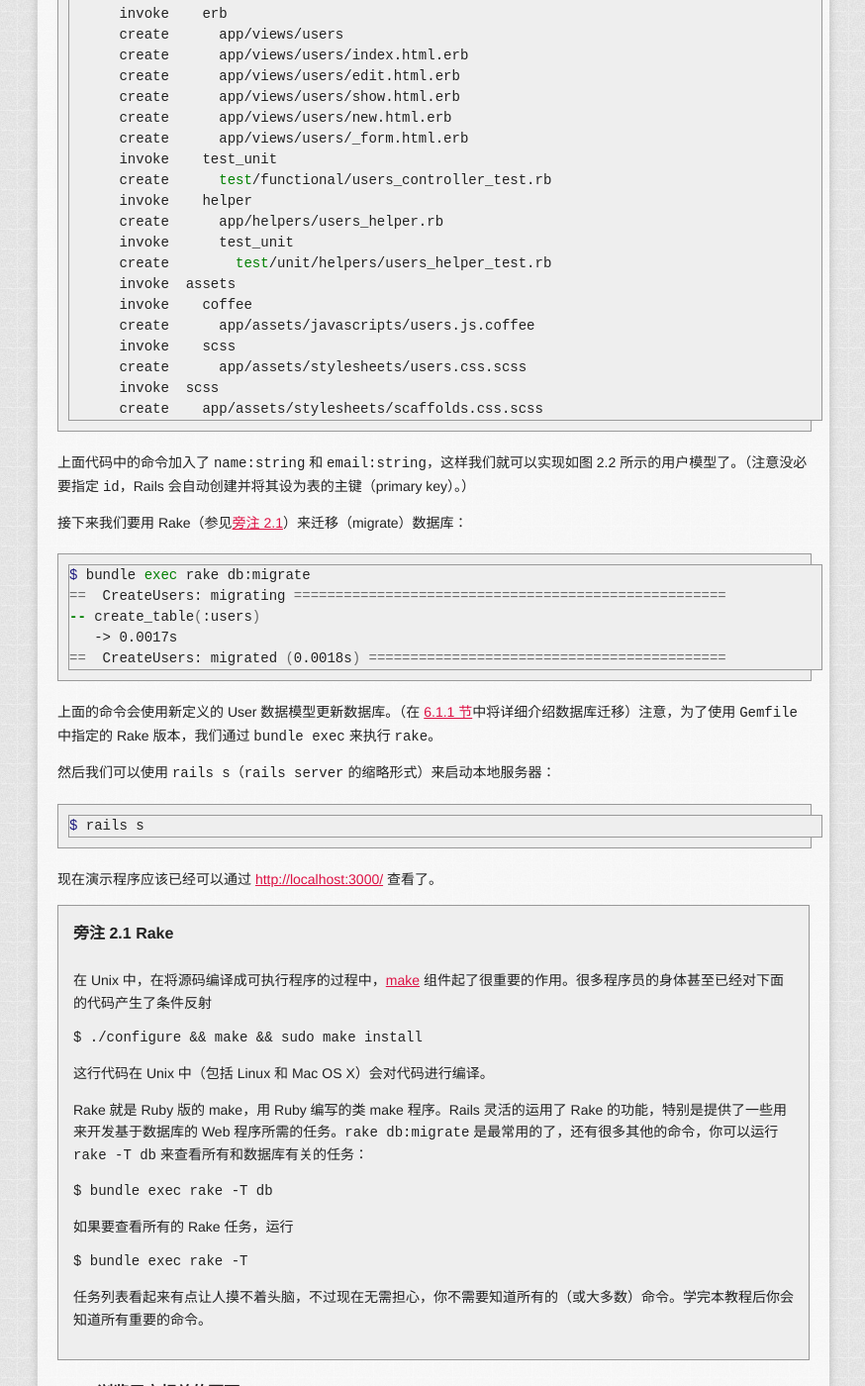
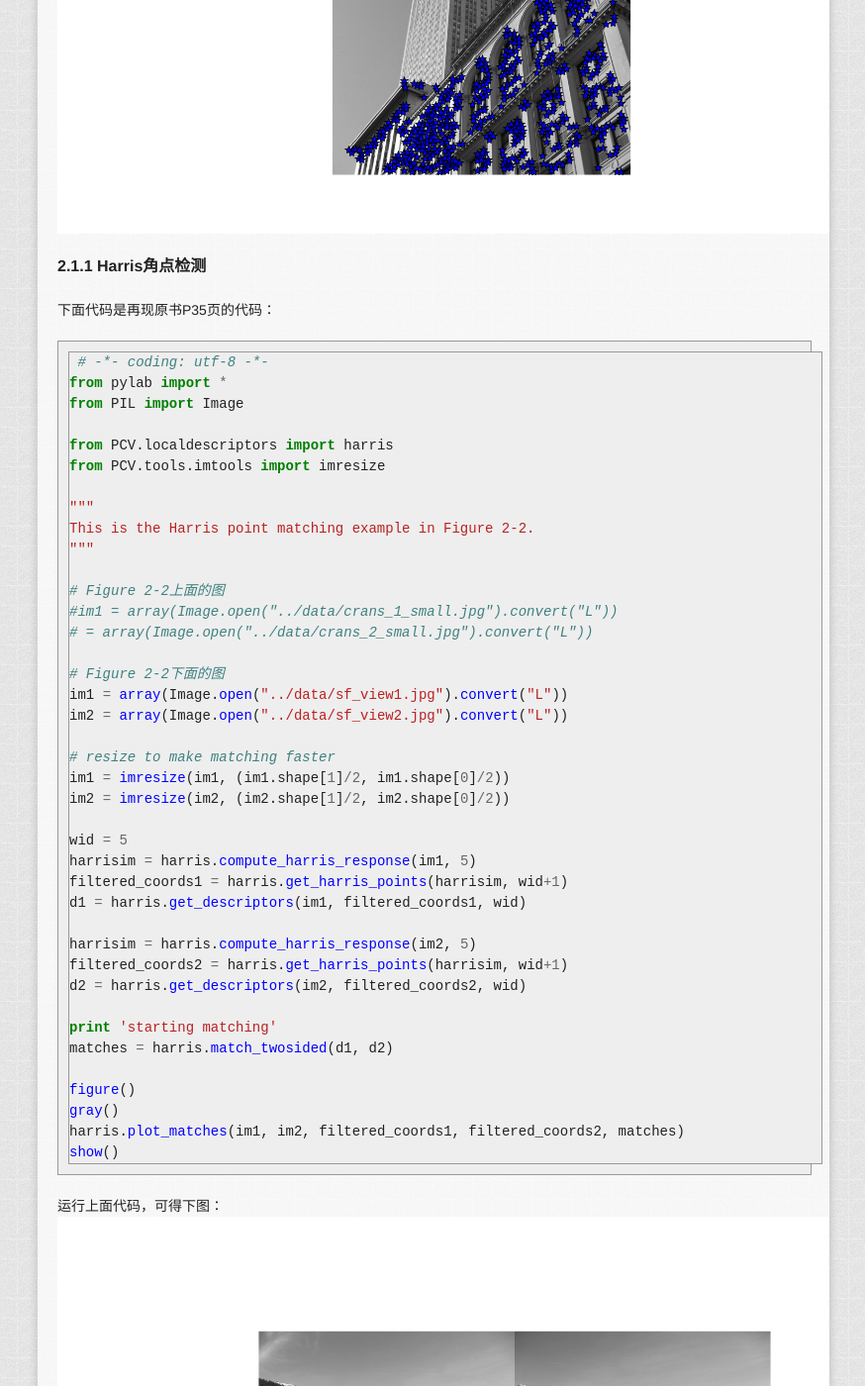
Before and after one commit to willard-yuan/pcvwithpython, a Jekyll site: the page built from chapter2.md, in a window 1280 px wide and 1400 px high, scrolled down 3109 px. Shown: the whole window at 99% size, without its empty margins (202-1076 px from the left). Built offline with Jekyll 4.4.1, drawn with Linux system fonts in a browser that asks for light colours; nearby versions of some CDN libraries; library files that are not in the unit come from our copies; Markdown is read by kramdown in place of the engine named in the settings; some of the changed text lies outside the part shown.

Commit message:
update ch02

````diff
--- a/chapter2.md
+++ b/chapter2.md
@@ -1,7 +1,96 @@
 ---
 layout: chapter
-title: 第二章 演示程序
+title: 第二章 图像局部描述符
 ---
+
+<h2 id="sec-2-1">2.1 Harris角点检测</h2>
+
+下面是harris角点检测实例代码。
+
+```python
+ # -*- coding: utf-8 -*-
+from pylab import *
+from PIL import Image
+
+from PCV.localdescriptors import harris
+
+"""
+Example of detecting Harris corner points (Figure 2-1 in the book).
+"""
+
+# open image
+im = array(Image.open('../data/empire.jpg').convert('L'))
+
+# detect corners and plot
+harrisim = harris.compute_harris_response(im)
+# the Harris response function
+harrisim1 = 255-harrisim
+figure()
+gray()
+imshow(harrisim1)
+axis('off')
+filtered_coords = harris.get_harris_points(harrisim, 6, threshold=0.01)
+#filtered_coords = harris.get_harris_points(harrisim, 6, threshold=0.05)
+#filtered_coords = harris.get_harris_points(harrisim, 6, threshold=0.1)
+harris.plot_harris_points(im, filtered_coords)
+
+# plot only 200 strongest
+# harris.plot_harris_points(im, filtered_coords[:200])
+```
+运行下面代码，可得原书P32页的图:
+![ch01_fig2-1_harris-response](assets/images/figures/ch02/ch01_fig2-1_harris-response.png)
+![ch01_fig2-1_harris-corners0.01](assets/images/figures/ch02/ch01_fig2-1_harris-corners0.01.png)
+![ch01_fig2-1_harris-corners0.05](assets/images/figures/ch02/ch01_fig2-1_harris-corners0.05.png)
+![ch01_fig2-1_harris-corners0.1](assets/images/figures/ch02/ch01_fig2-1_harris-corners0.1.png)
+
+<h3 id="sec-2-1-1">2.1.1 Harris角点检测</h3>
+
+下面代码是再现原书P35页的代码：
+
+```python
+ # -*- coding: utf-8 -*-
+from pylab import *
+from PIL import Image
+
+from PCV.localdescriptors import harris
+from PCV.tools.imtools import imresize
+
+"""
+This is the Harris point matching example in Figure 2-2.
+"""
+
+# Figure 2-2上面的图
+#im1 = array(Image.open("../data/crans_1_small.jpg").convert("L"))
+# = array(Image.open("../data/crans_2_small.jpg").convert("L"))
+
+# Figure 2-2下面的图
+im1 = array(Image.open("../data/sf_view1.jpg").convert("L"))
+im2 = array(Image.open("../data/sf_view2.jpg").convert("L"))
+
+# resize to make matching faster
+im1 = imresize(im1, (im1.shape[1]/2, im1.shape[0]/2))
+im2 = imresize(im2, (im2.shape[1]/2, im2.shape[0]/2))
+
+wid = 5
+harrisim = harris.compute_harris_response(im1, 5)
+filtered_coords1 = harris.get_harris_points(harrisim, wid+1)
+d1 = harris.get_descriptors(im1, filtered_coords1, wid)
+
+harrisim = harris.compute_harris_response(im2, 5)
+filtered_coords2 = harris.get_harris_points(harrisim, wid+1)
+d2 = harris.get_descriptors(im2, filtered_coords2, wid)
+
+print 'starting matching'
+matches = harris.match_twosided(d1, d2)
+
+figure()
+gray()
+harris.plot_matches(im1, im2, filtered_coords1, filtered_coords2, matches)
+show()
+```
+运行上面代码，可得下图：
+![ch2_harris_matching1](assets/images/figures/ch02/ch2_harris_matching1.png)
+![ch2_harris_matching2](assets/images/figures/ch02/ch2_harris_matching2.png)
 
 本章我们要开发一个简单的演示应用程序来展示一下 Rails 强大的功能。我们会使用脚手架（scaffold）功能快速的生成程序，这样就能以一定的高度概览一下 Ruby on Rails 编程的过程（也能大致的了解一下 Web 开发）。正如在第一章的[旁注 1.1](chapter1.html#box-1-1) 中所说，本书将采用另一种方法，我们会循序渐进的开发程序，遇到新的概念都会详细说明，不过为了概览功能（也为了寻找成就感）也无需对脚手架避而不谈。我们可以通过 URI 和最终的演示程序进行交互，了解一下 Rails 应用程序的结构，也第一次演示 Rails 使用的 REST 架构。
 
````
Also changed, not shown: assets/images/figures/ch02/ch01_fig2-1_harris-corners0.01.png (added), assets/images/figures/ch02/ch01_fig2-1_harris-corners0.05.png (added), assets/images/figures/ch02/ch01_fig2-1_harris-corners0.1.png (added), assets/images/figures/ch02/ch01_fig2-1_harris-response.png (added), assets/images/figures/ch02/ch2_harris_corners.png (deleted).
